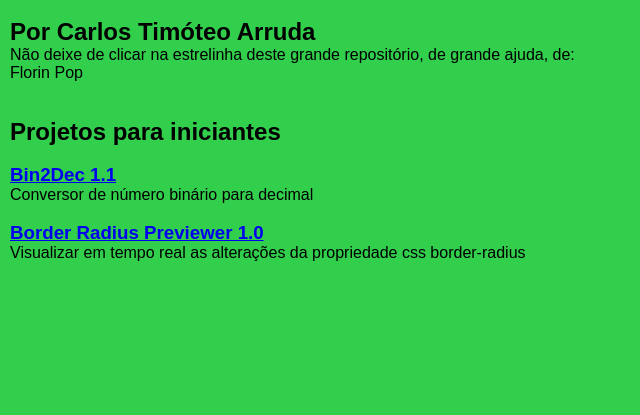
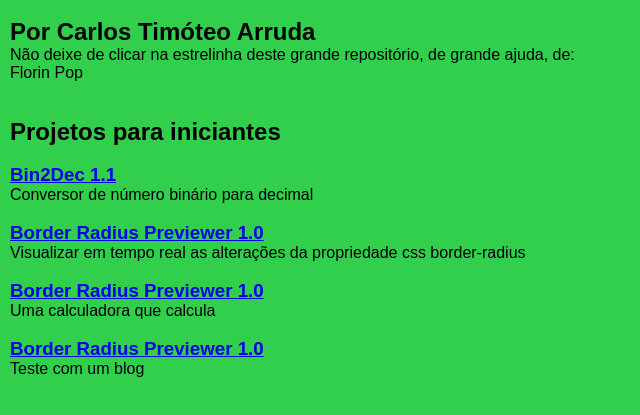
Before and after one commit to NewScript/newscript.github.io, a plain HTML site: page index.htm in a window 1280 px wide. Shown: the part 291-706 px from the top of the page, without its empty margins (0-640 px from the left). Drawn offline with Linux system fonts and the light colour scheme; a script that the page names is missing.

Commit message:
Incluindo calculadora e blog

```diff
--- a/index.htm
+++ b/index.htm
@@ -28,6 +28,13 @@
         <h3><a href="https://newscript.github.io/BorderRadiusPreviewer1/index.htm" target="_blank">Border Radius Previewer 1.0</a></h3>
         <p>Visualizar em tempo real as alterações da propriedade css border-radius</p>
         <br>
+        <h3><a href="https://newscript.github.io/Calculator/index.htm" target="_blank">Border Radius Previewer 1.0</a></h3>
+        <p>Uma calculadora que calcula</p>
+        <br>
+        <h3><a href="https://newscript.github.io/blog/index.htm" target="_blank">Border Radius Previewer 1.0</a></h3>
+        <p>Teste com um blog</p>
+        <br>
+
     </div>
 </body>
 </html>
```
